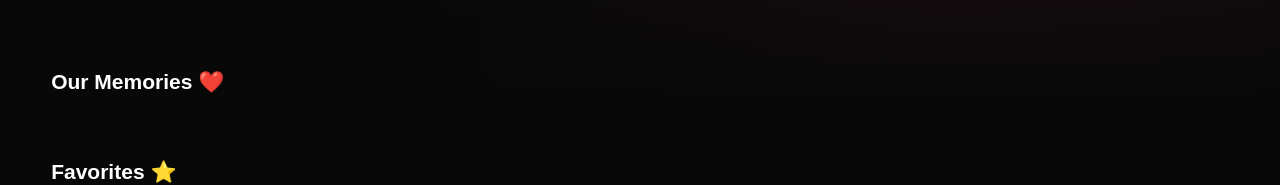
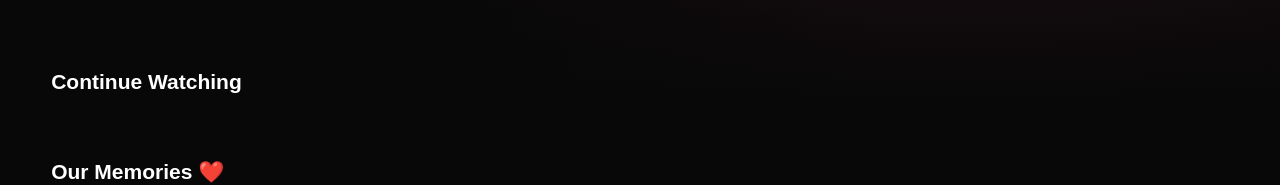
Before and after one commit to amitnandi0202-cmd/amitnandi0202-cmd.github.io, a plain HTML site: page index.html in a window 1280 px wide. Shown: the part 516-701 px from the top of the page. Drawn offline with Linux system fonts and the light colour scheme.

Commit message:
Update index.html

```diff
--- a/index.html
+++ b/index.html
@@ -33,6 +33,7 @@ body{overflow-x:hidden}.nav{position:fixed;top:0;left:0;right:0;height:68px;z-in
 </section>
 
 <main class="rows" id="memories">
+ <section class="row"><h2>Continue Watching</h2><div class="cards" id="continue"></div></section>
  <section class="row"><h2>Our Memories ❤️</h2><div class="cards" id="memoriesRow"></div></section>
  <section class="row" id="favorites"><h2>Favorites ⭐</h2><div class="cards" id="favoritesRow"></div></section>
  <section class="row"><h2>Adventures 🚆</h2><div class="cards" id="adventures"></div></section>
```
